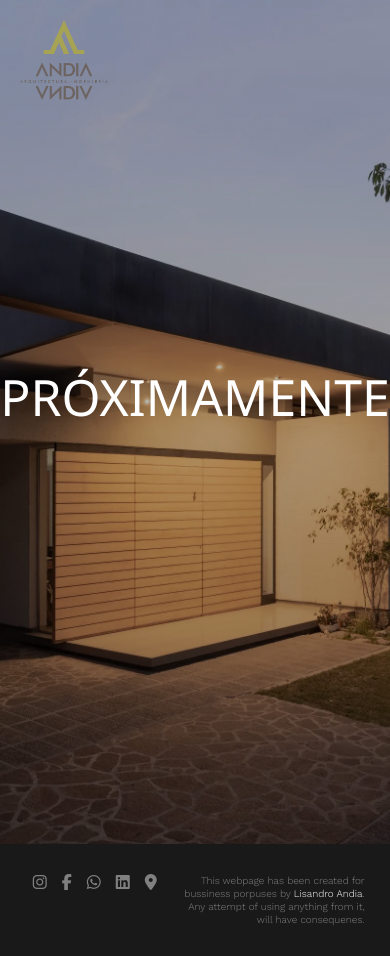
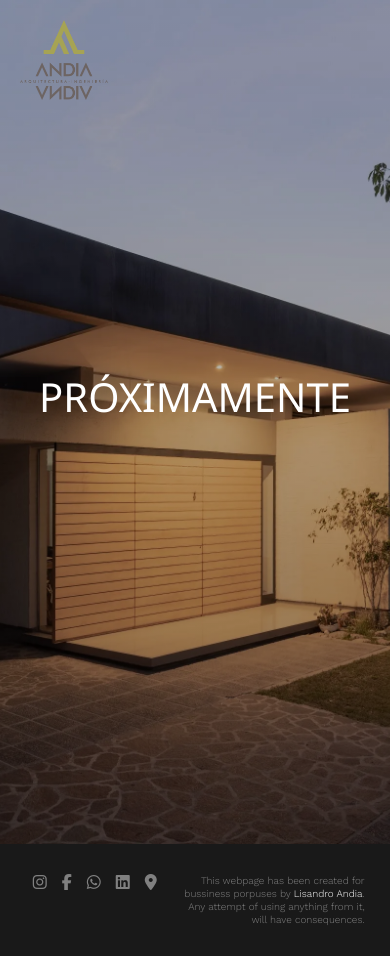
Before and after one commit to Lisandro-10/AndiaWeb, a plain HTML site: page index.html in a window 390 px wide. Drawn offline with nearby package versions, Linux system fonts and the light colour scheme.

Commit message:
more prox

```diff
--- a/index.html
+++ b/index.html
@@ -2,23 +2,18 @@
 <html>
 
 <head>
-      <meta name="viewport" content="width=device-width, initial-scale=1.0">
-      <!-- <meta name="title" content="Estudio de arquitectura | Mendoza | Andia Andia"> -->
+      <title>ANDIA - ANDIA</title>
       <meta name="description"
             content="Estudio de arquitectura en mendoza dedicado a la construcción de viviendas familiares, desarrollos inmobiliarios, oficinas, complejos residenciales, etc. Con un enfoque en el diseño arquitectónico de calidad.">
       <meta name="keywords" content="arquitectura, mendoza, estudio, obra, diseño">
-      <meta name="robots" content="index, follow">
       <meta http-equiv="Content-Type" content="text/html; charset=utf-8">
       <meta name="language" content="Spanish">
-      <meta name="revisit-after" content="7 days">
       <meta name="author" content="Lisandro Andia">
-      <title>ANDIA - ANDIA</title>
 
-
-      <link rel="apple-touch-icon" sizes="180x180" href="vendors/favicon/apple-touch-icon.png">
       <link rel="icon" type="image/png" sizes="16x16" href="resources/img/andia-logo-pie-vertical.png">
       <link rel="icon" type="image/png" sizes="32x32" href="resources/img/andia-logo-pie-vertical.png">
       <link rel="manifest" href="vendors/favicon/site.webmanifest">
+      <link rel="apple-touch-icon" sizes="180x180" href="vendors/favicon/apple-touch-icon.png">
 
       <link href="https://fonts.googleapis.com/css2?family=Work+Sans:wght@100;300;400;500;700&display=swap"
             rel="stylesheet">
@@ -38,7 +33,7 @@
 
             <div class="header-box">
                   <div class="header-box-text">
-                        <h1 class="animate__animated animate__fadeInDown">
+                        <h1 class="animate__animated animate__fadeInDown proxima">
                               Próximamente
                         </h1>
                   </div>
@@ -69,7 +64,7 @@
                         <p>This webpage has been created for bussiness porpuses by <a
                                     href="https://www.linkedin.com/in/lisandro-andia-3b46aa23a/"
                                     target="_blank">Lisandro Andia</a>.<br>
-                              Any attempt of using anything from it, will have consequenes.</p>
+                              Any attempt of using anything from it, will have consequences.</p>
                   </div>
             </div>
       </footer>
--- a/resources/css/media-query.css
+++ b/resources/css/media-query.css
@@ -120,6 +120,9 @@
 }
 
 @media only screen and (max-width: 767px) {
+	.proxima {
+		font-size: 400%;
+	}
 	html,
 	body {
 		font-size: 10px;
```
